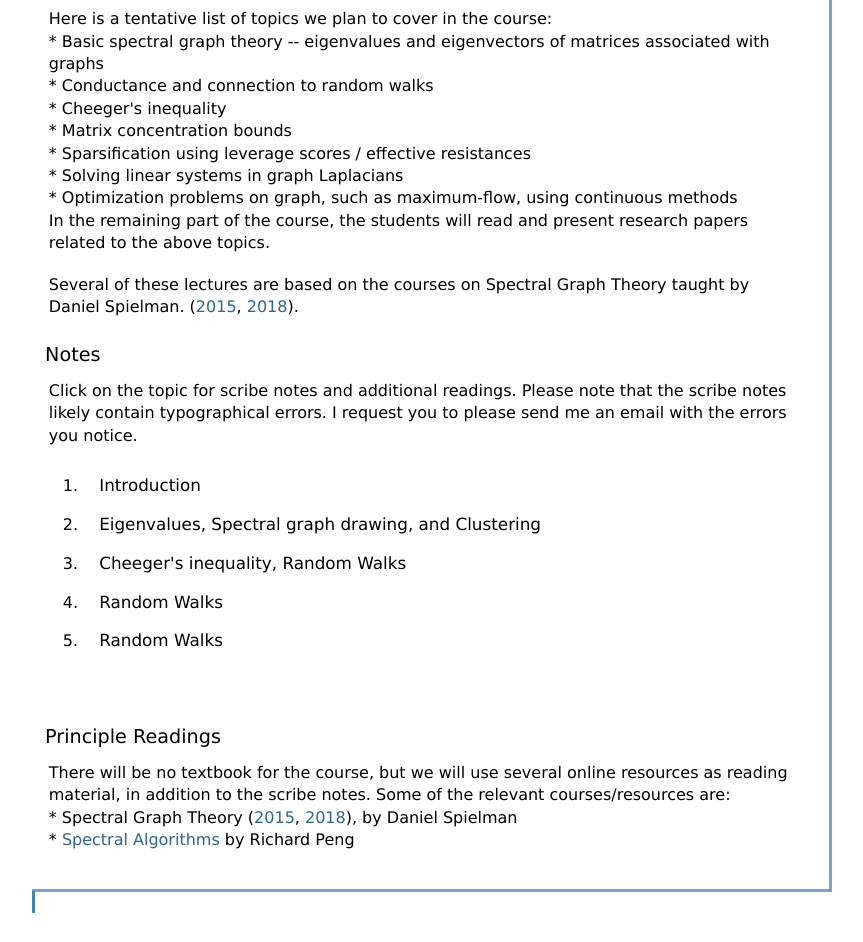
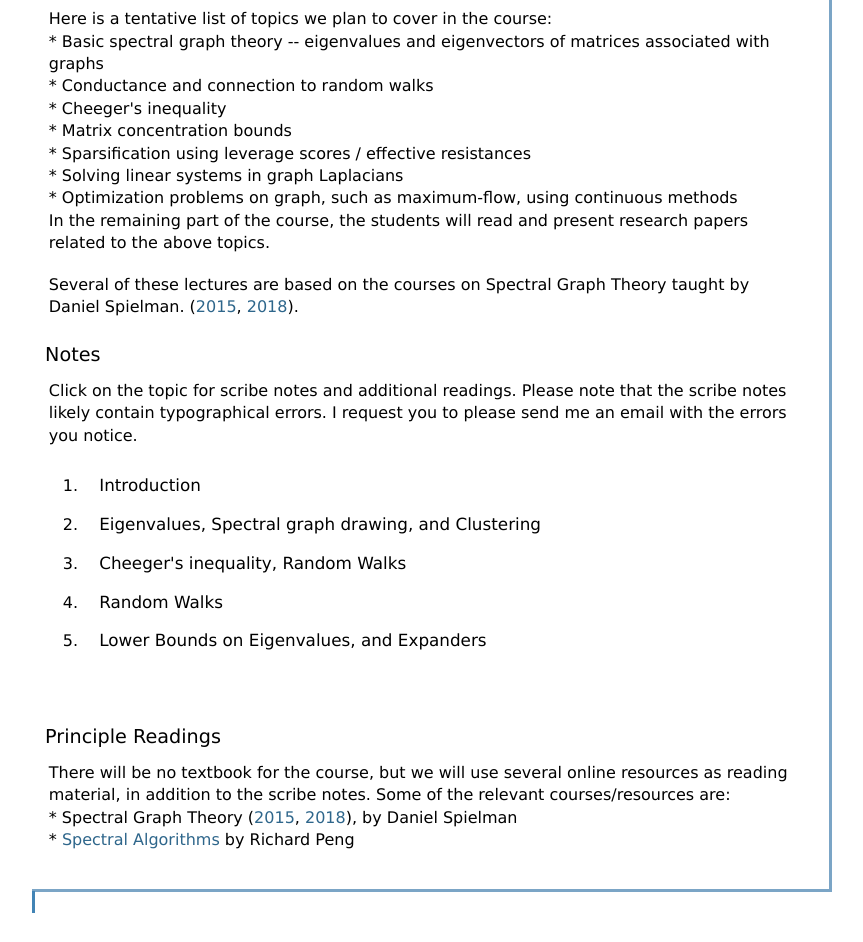
Before and after one commit to sachdevasushant/sachdevasushant.github.io, a plain HTML site: page courses/18f-csc2421/index.html in a window 1280 px wide. Shown: the part 600-1542 px from the top of the page, without its empty margins (208-1071 px from the left). Drawn offline with nearby package versions, Linux system fonts and the light colour scheme; some packages are replaced by stand-ins of ours.

Commit message:
Updated title

```diff
--- a/courses/18f-csc2421/index.html
+++ b/courses/18f-csc2421/index.html
@@ -205,7 +205,7 @@ In the remaining part of the course, the students will read and present
 	<li>
 	  <div id="title">
 	    <a href="javascript:toggle('notes5')">
-	      Random Walks
+	      Lower Bounds on Eigenvalues, and Expanders
 	    </a>
 	  </div>
 	  <div id="notes5" class="abstract">
```
